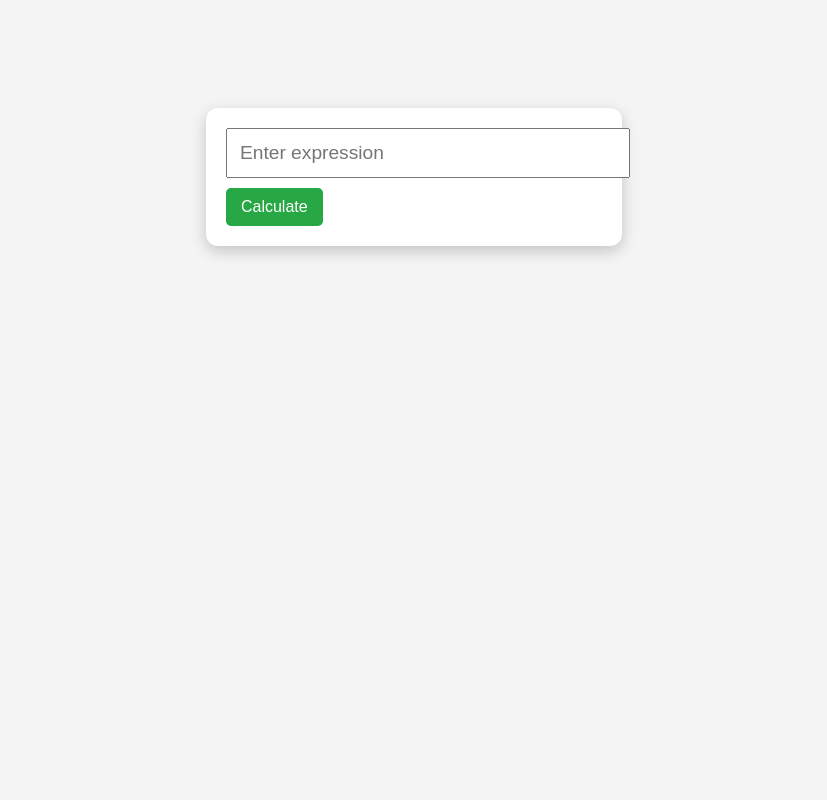
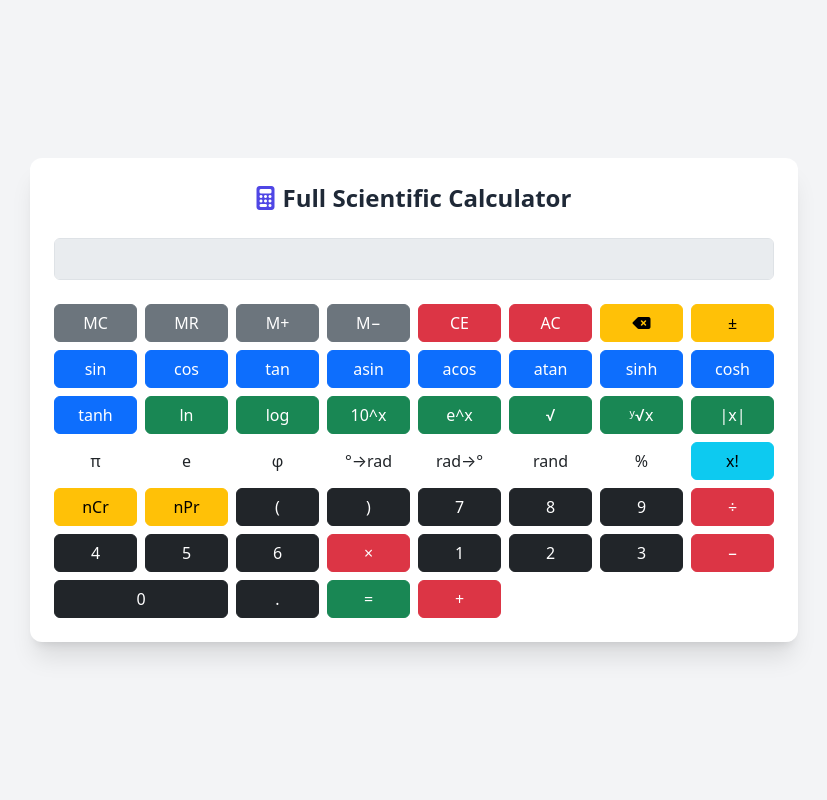
Before and after one commit to Travelitin/test, a Flask app: page / in a window 1280 px wide. Shown: the whole page, without its empty margins (226-1053 px from the left). Run offline with Flask 3, Linux system fonts and the light colour scheme; some libraries are stand-ins or nearby versions.

Commit message:
Update index.html

```diff
--- a/templates/index.html
+++ b/templates/index.html
@@ -1,52 +1,181 @@
 <!DOCTYPE html>
 <html lang="en">
 <head>
-    <meta charset="UTF-8">
-    <title>Python Calculator</title>
-    <style>
-        body {
-            font-family: Arial;
-            background: #f4f4f4;
-            display: flex;
-            justify-content: center;
-            padding-top: 100px;
-        }
-        .calculator {
-            background: white;
-            padding: 20px;
-            border-radius: 12px;
-            box-shadow: 0 5px 15px rgba(0,0,0,0.2);
-        }
-        input[type="text"] {
-            width: 100%;
-            padding: 12px;
-            margin-bottom: 10px;
-            font-size: 1.2rem;
-        }
-        input[type="submit"] {
-            background: #28a745;
-            color: white;
-            border: none;
-            padding: 10px 15px;
-            font-size: 1rem;
-            cursor: pointer;
-            border-radius: 5px;
-        }
-        .result {
-            margin-top: 15px;
-            font-size: 1.2rem;
-        }
-    </style>
+  <meta charset="UTF-8" />
+  <meta name="viewport" content="width=device-width, initial-scale=1.0"/>
+  <title>Full Scientific Calculator</title>
+  <script src="https://cdn.tailwindcss.com"></script>
+  <link href="https://cdn.jsdelivr.net/npm/bootstrap@5.3.3/dist/css/bootstrap.min.css" rel="stylesheet"/>
+  <link rel="stylesheet" href="https://cdnjs.cloudflare.com/ajax/libs/font-awesome/6.5.0/css/all.min.css"/>
 </head>
-<body>
-    <div class="calculator">
-        <form method="POST">
-            <input type="text" name="expression" placeholder="Enter expression" value="{{ expression }}">
-            <input type="submit" value="Calculate">
-        </form>
-        {% if result %}
-            <div class="result"><strong>Result:</strong> {{ result }}</div>
-        {% endif %}
+<body class="bg-gray-100 min-h-screen flex items-center justify-center p-4">
+  <div class="bg-white shadow-xl rounded-xl p-6 w-full max-w-3xl">
+    <h1 class="text-2xl font-bold text-center text-gray-800 mb-4">
+      <i class="fas fa-calculator text-indigo-600 mr-2"></i>Full Scientific Calculator
+    </h1>
+
+    <input type="text" id="display" class="form-control text-end text-xl mb-4 bg-gray-100" disabled/>
+
+    <!-- Button Grid -->
+    <div class="grid grid-cols-8 gap-2 text-white text-sm">
+      <!-- Memory and Clear Controls -->
+      <button onclick="memoryClear()" class="btn btn-secondary">MC</button>
+      <button onclick="memoryRecall()" class="btn btn-secondary">MR</button>
+      <button onclick="memoryAdd()" class="btn btn-secondary">M+</button>
+      <button onclick="memorySubtract()" class="btn btn-secondary">M−</button>
+      <button onclick="clearEntry()" class="btn btn-danger">CE</button>
+      <button onclick="allClear()" class="btn btn-danger">AC</button>
+      <button onclick="backspace()" class="btn btn-warning"><i class="fas fa-backspace"></i></button>
+      <button onclick="toggleSign()" class="btn btn-warning">±</button>
+
+      <!-- Trig & Inverse -->
+      <button onclick="appendFunc('Math.sin(')" class="btn btn-primary">sin</button>
+      <button onclick="appendFunc('Math.cos(')" class="btn btn-primary">cos</button>
+      <button onclick="appendFunc('Math.tan(')" class="btn btn-primary">tan</button>
+      <button onclick="appendFunc('Math.asin(')" class="btn btn-primary">asin</button>
+      <button onclick="appendFunc('Math.acos(')" class="btn btn-primary">acos</button>
+      <button onclick="appendFunc('Math.atan(')" class="btn btn-primary">atan</button>
+      <button onclick="appendFunc('Math.sinh(')" class="btn btn-primary">sinh</button>
+      <button onclick="appendFunc('Math.cosh(')" class="btn btn-primary">cosh</button>
+
+      <button onclick="appendFunc('Math.tanh(')" class="btn btn-primary">tanh</button>
+      <button onclick="appendFunc('Math.log(')" class="btn btn-success">ln</button>
+      <button onclick="appendFunc('Math.log10(')" class="btn btn-success">log</button>
+      <button onclick="appendFunc('Math.pow(10,'" class="btn btn-success">10^x</button>
+      <button onclick="appendFunc('Math.exp(')" class="btn btn-success">e^x</button>
+      <button onclick="appendFunc('Math.sqrt(')" class="btn btn-success">√</button>
+      <button onclick="appendFunc('root(')" class="btn btn-success">ʸ√x</button>
+      <button onclick="appendFunc('Math.abs(')" class="btn btn-success">|x|</button>
+
+      <!-- Constants -->
+      <button onclick="appendConst('Math.PI')" class="btn btn-purple">π</button>
+      <button onclick="appendConst('Math.E')" class="btn btn-purple">e</button>
+      <button onclick="appendConst('(1+Math.sqrt(5))/2')" class="btn btn-purple">φ</button>
+      <button onclick="appendFunc('degToRad(')" class="btn btn-purple">°→rad</button>
+      <button onclick="appendFunc('radToDeg(')" class="btn btn-purple">rad→°</button>
+      <button onclick="appendFunc('Math.random()')" class="btn btn-purple">rand</button>
+      <button onclick="append('%')" class="btn btn-purple">%</button>
+      <button onclick="appendFunc('factorial(')" class="btn btn-info">x!</button>
+
+      <!-- Combinations / Permutations -->
+      <button onclick="appendFunc('choose(')" class="btn btn-warning">nCr</button>
+      <button onclick="appendFunc('perm(')" class="btn btn-warning">nPr</button>
+      <button onclick="append('(')" class="btn btn-dark">(</button>
+      <button onclick="append(')')" class="btn btn-dark">)</button>
+      <button onclick="append('7')" class="btn btn-dark">7</button>
+      <button onclick="append('8')" class="btn btn-dark">8</button>
+      <button onclick="append('9')" class="btn btn-dark">9</button>
+      <button onclick="append('/')" class="btn btn-danger">÷</button>
+
+      <button onclick="append('4')" class="btn btn-dark">4</button>
+      <button onclick="append('5')" class="btn btn-dark">5</button>
+      <button onclick="append('6')" class="btn btn-dark">6</button>
+      <button onclick="append('*')" class="btn btn-danger">×</button>
+      <button onclick="append('1')" class="btn btn-dark">1</button>
+      <button onclick="append('2')" class="btn btn-dark">2</button>
+      <button onclick="append('3')" class="btn btn-dark">3</button>
+      <button onclick="append('-')" class="btn btn-danger">−</button>
+      <button onclick="append('0')" class="btn btn-dark col-span-2">0</button>
+      <button onclick="append('.')" class="btn btn-dark">.</button>
+      <button onclick="calculate()" class="btn btn-success">=</button>
+      <button onclick="append('+')" class="btn btn-danger">+</button>
     </div>
+  </div>
+
+  <script>
+    let display = document.getElementById("display");
+    let memory = 0;
+
+    function append(val) {
+      display.value += val;
+    }
+
+    function appendFunc(f) {
+      display.value += f;
+    }
+
+    function appendConst(c) {
+      display.value += c;
+    }
+
+    function clearEntry() {
+      display.value = '';
+    }
+
+    function allClear() {
+      display.value = '';
+      memory = 0;
+    }
+
+    function backspace() {
+      display.value = display.value.slice(0, -1);
+    }
+
+    function toggleSign() {
+      display.value = display.value.startsWith('-') ? display.value.slice(1) : '-' + display.value;
+    }
+
+    function memoryAdd() {
+      try { memory += eval(display.value); } catch {}
+    }
+
+    function memorySubtract() {
+      try { memory -= eval(display.value); } catch {}
+    }
+
+    function memoryRecall() {
+      display.value += memory;
+    }
+
+    function memoryClear() {
+      memory = 0;
+    }
+
+    function factorial(n) {
+      return (n <= 1) ? 1 : n * factorial(n - 1);
+    }
+
+    function choose(n, r) {
+      return factorial(n) / (factorial(r) * factorial(n - r));
+    }
+
+    function perm(n, r) {
+      return factorial(n) / factorial(n - r);
+    }
+
+    function degToRad(deg) {
+      return deg * (Math.PI / 180);
+    }
+
+    function radToDeg(rad) {
+      return rad * (180 / Math.PI);
+    }
+
+    function root(x, y) {
+      return Math.pow(x, 1 / y);
+    }
+
+    function calculate() {
+      try {
+        let expr = display.value
+          .replace(/(\d+)!/g, (_, n) => factorial(Number(n)))
+          .replace(/%/g, '*0.01')
+          .replace(/÷/g, '/')
+          .replace(/×/g, '*');
+        display.value = eval(expr);
+      } catch (e) {
+        display.value = 'Error';
+      }
+    }
+
+    // Keyboard support
+    document.addEventListener("keydown", (e) => {
+      const key = e.key;
+      if (/\d|\+|\-|\*|\/|\(|\)|\.|%/.test(key)) append(key);
+      if (key === "Enter") calculate();
+      if (key === "Backspace") backspace();
+      if (key === "Delete") clearEntry();
+    });
+  </script>
 </body>
 </html>
```
